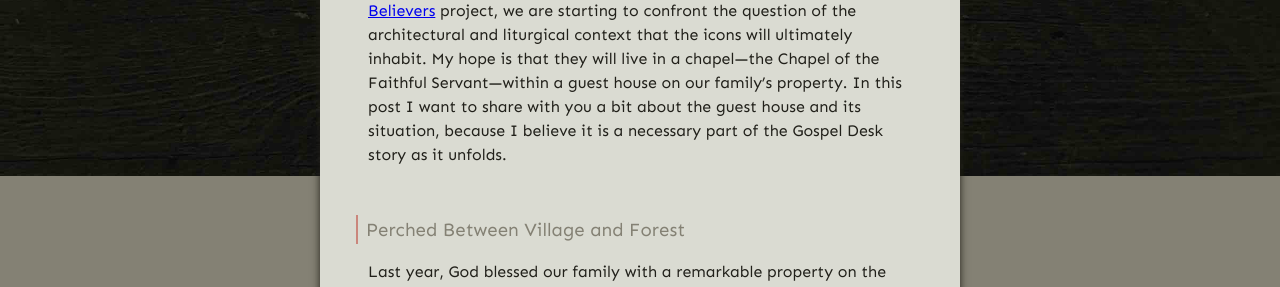
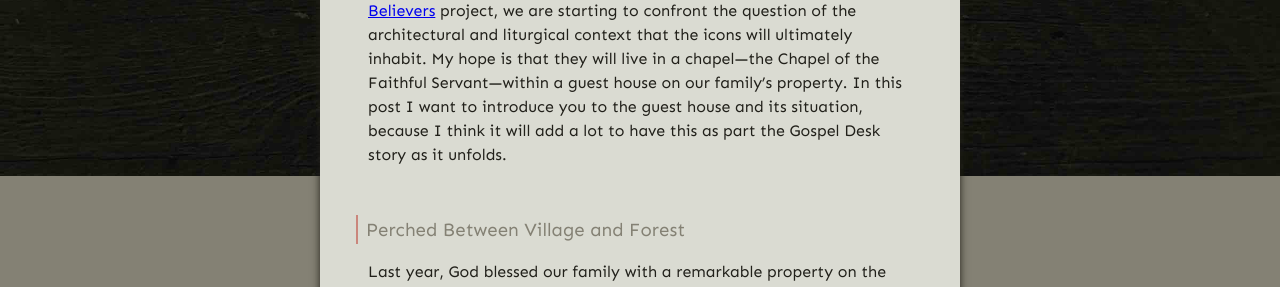
Before and after one commit to gospel-desk/www.logstown.com, a Jekyll site: the page built from _posts/2020-04-25-working-on-a-building.md, in a window 1280 px wide and 900 px high, scrolled down 456 px. Shown: the part 259-546 px from the top of the window. Built offline with Jekyll 4.4.1, drawn with Linux system fonts in a browser that asks for light colours.

Commit message:
Clarify purpose in sharing about the guest house

```diff
--- a/_posts/2020-04-25-working-on-a-building.md
+++ b/_posts/2020-04-25-working-on-a-building.md
@@ -11,9 +11,9 @@ collaborate on iconography for the [Twelve Believers](/the-twelve-believers/)
 project, we are starting to confront the question of the architectural and
 liturgical context that the icons will ultimately inhabit. My hope is that they
 will live in a chapel—the Chapel of the Faithful Servant—within a guest house
-on our family's property. In this post I want to share with you a bit about the
-guest house and its situation, because I believe it is a necessary part of the
-Gospel Desk story as it unfolds.
+on our family's property. In this post I want to introduce you to the guest
+house and its situation, because I think it will add a lot to have this as part
+the Gospel Desk story as it unfolds.
 
 
 #### Perched Between Village and Forest
```
